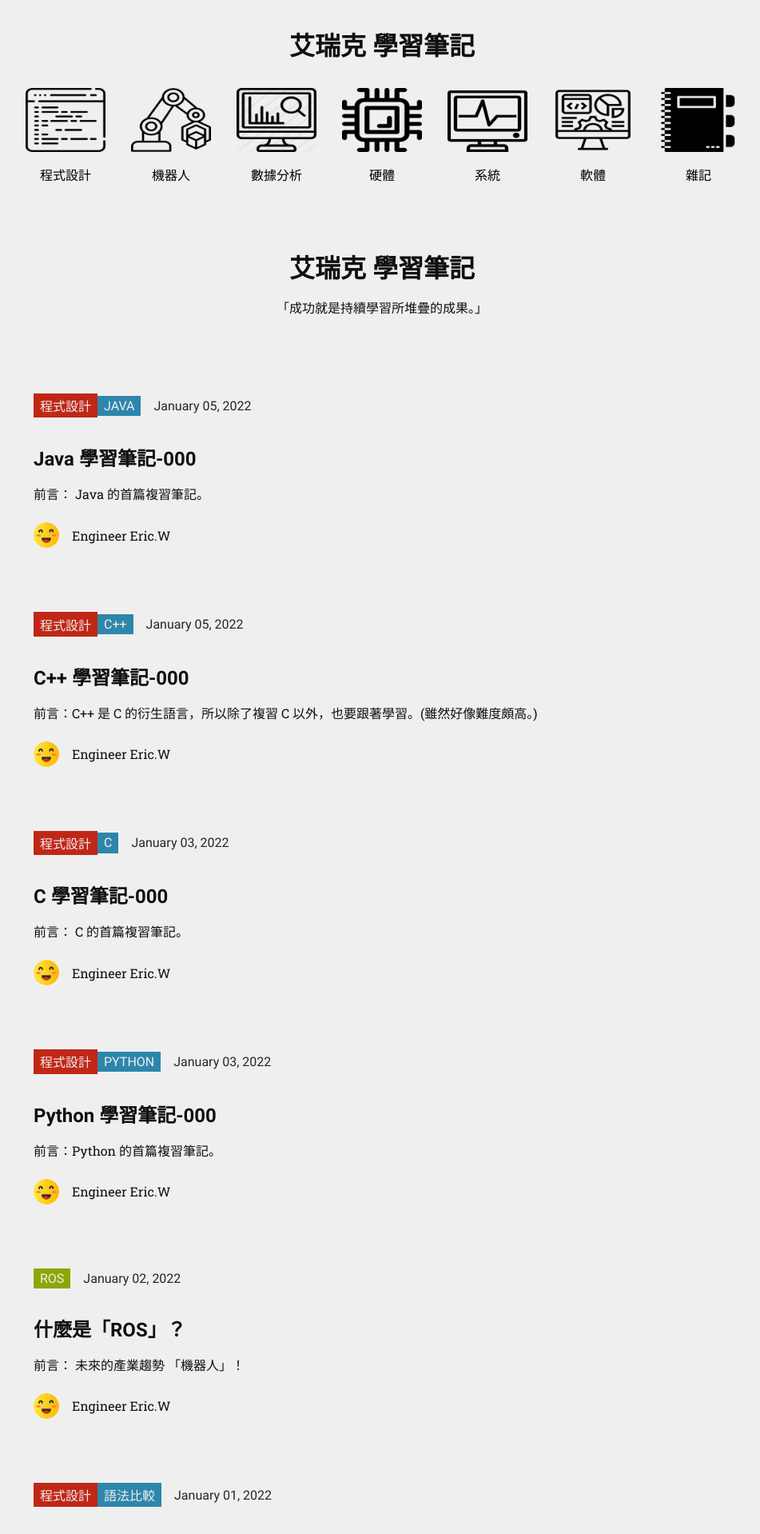
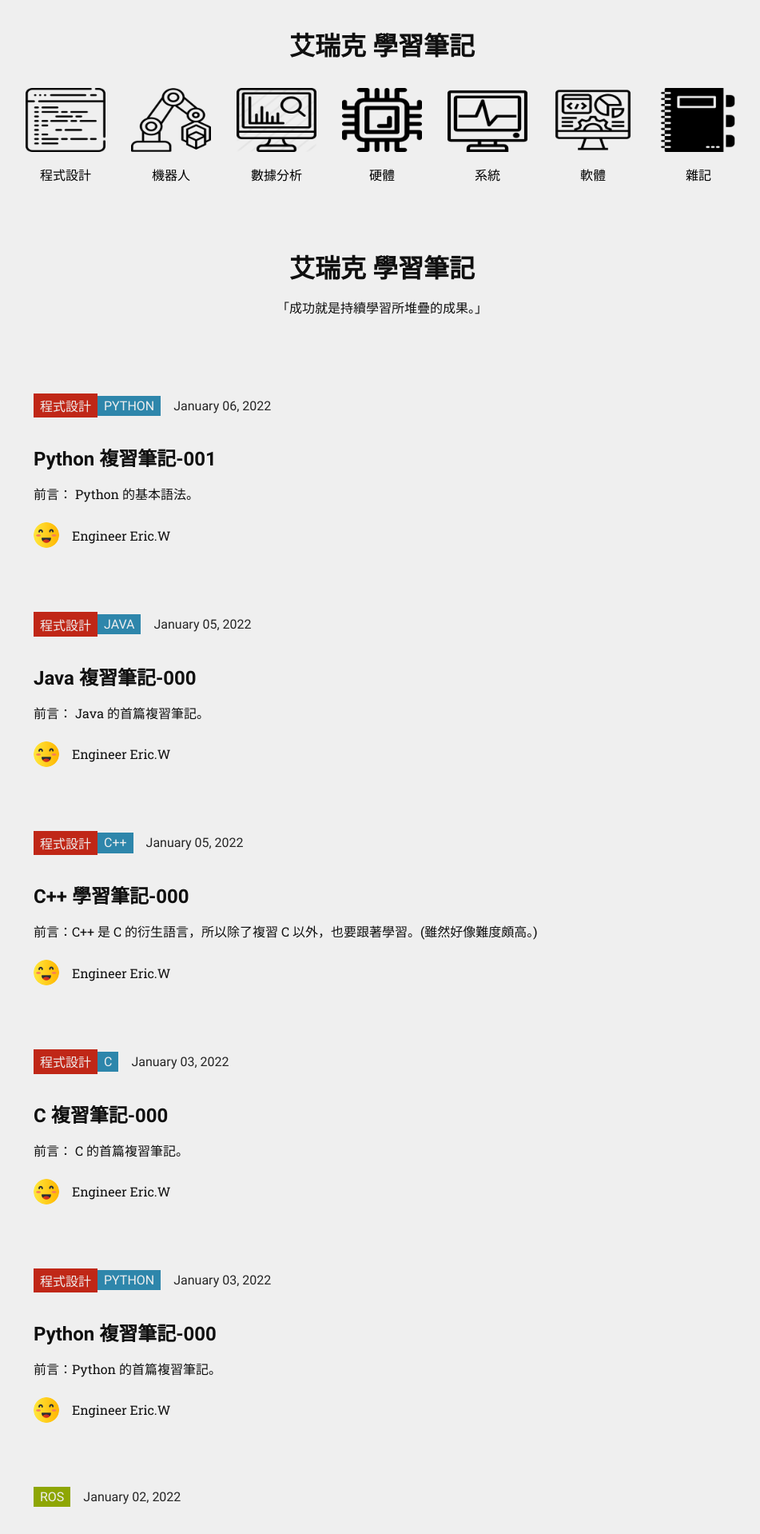
Before and after one commit to ericwang1013/ericwang1013.github.io, a Jekyll site: the page index.html, which Jekyll copies as it is, in a window 1280 px wide. Shown: the top 1918 px of the page at 80% size, without its empty margins (162-1113 px from the left). Built offline with Jekyll 4.4.1, drawn with Linux system fonts in a browser that asks for light colours; some of the changed text lies outside the part shown.

Commit message:
Update index.html

```diff
--- a/index.html
+++ b/index.html
@@ -417,6 +417,44 @@
     </section>
 
 
+        <section class="snippet snippet_programming-python-2022-01-06-python-basic-syntax">
+            <style>
+    .snippet_programming-python-2022-01-06-python-basic-syntax::after {
+
+        background-image:
+        radial-gradient(ellipse closest-side, var(--c-snippetBackgroundExternal), var(--c-snippetBackgroundInternal)),
+        url(
+
+                https://ericwang1013.github.io/
+
+        );
+    }
+    </style>
+<a class="snippet__link" href="/programming/python/2022/01/06/python-basic-syntax.html">
+    <section class="snippet__data">
+        <section class="snippet__data__metadata">
+            <section class="snippet__data__metadata__category">
+
+                    <p class="snippet__data__metadata__category__title" style="background: var(--c-themeHueRed)">程式設計</p>
+            <p class="snippet__data__metadata__category__title" style="background: var(--c-themeHueBlue)">Python</p>
+
+            </section>
+            <p class="snippet__data__metadata__date">January 06, 2022</p>
+        </section>
+        <h2 class="snippet__data__header">Python 複習筆記-001</h2>
+        <p class="snippet__data__text">前言： Python 的基本語法。
+</p>
+
+            <div class="snippet__data__author">
+
+                <img src="https://ericwang1013.github.io/assets/img/authors/eric.png"/>
+                <p>Engineer Eric.W</p>
+            </div>
+
+    </section>
+</a>
+        </section>
+
         <section class="snippet snippet_programming-java-2022-01-05-java-introduction">
             <style>
     .snippet_programming-java-2022-01-05-java-introduction::after {
@@ -441,7 +479,7 @@
             </section>
             <p class="snippet__data__metadata__date">January 05, 2022</p>
         </section>
-        <h2 class="snippet__data__header">Java 學習筆記-000</h2>
+        <h2 class="snippet__data__header">Java 複習筆記-000</h2>
         <p class="snippet__data__text">前言： Java 的首篇複習筆記。
 </p>
 
@@ -517,7 +555,7 @@
             </section>
             <p class="snippet__data__metadata__date">January 03, 2022</p>
         </section>
-        <h2 class="snippet__data__header">C 學習筆記-000</h2>
+        <h2 class="snippet__data__header">C 複習筆記-000</h2>
         <p class="snippet__data__text">前言： C 的首篇複習筆記。
 </p>
 
@@ -555,7 +593,7 @@
             </section>
             <p class="snippet__data__metadata__date">January 03, 2022</p>
         </section>
-        <h2 class="snippet__data__header">Python 學習筆記-000</h2>
+        <h2 class="snippet__data__header">Python 複習筆記-000</h2>
         <p class="snippet__data__text">前言：Python 的首篇複習筆記。
 </p>
 
@@ -646,83 +684,7 @@
 </a>
         </section>
 
-        <section class="snippet snippet_notes-2021-12-31-welcome-new-year">
-            <style>
-    .snippet_notes-2021-12-26-welcome-new-year::after {
-
-        background-image:
-        radial-gradient(ellipse closest-side, var(--c-snippetBackgroundExternal), var(--c-snippetBackgroundInternal)),
-        url(
-
-                https://ericwang1013.github.io/
-
-        );
-    }
-    </style>
-<a class="snippet__link" href="/notes/2021/12/31/welcome-new-year.html">
-    <section class="snippet__data">
-        <section class="snippet__data__metadata">
-            <section class="snippet__data__metadata__category">
-
-                    <p class="snippet__data__metadata__category__title" style="background: var(--c-themeHuePurple)">雜記</p>
-
-            </section>
-            <p class="snippet__data__metadata__date">December 31, 2021</p>
-        </section>
-        <h2 class="snippet__data__header">Good Bye 2021 and Welcome 2022. Happy New Year!</h2>
-        <p class="snippet__data__text">準備跨年囉~
-</p>
-
-            <div class="snippet__data__author">
-
-                <img src="https://ericwang1013.github.io/assets/img/authors/eric.png"/>
-                <p>Engineer Eric.W</p>
-            </div>
-
-    </section>
-</a>
-        </section>
-
-        <section class="snippet snippet_notes-2021-12-26-welcome-to-my-blog">
-            <style>
-    .snippet_notes-2021-12-26-welcome-to-my-blog::after {
-
-        background-image:
-        radial-gradient(ellipse closest-side, var(--c-snippetBackgroundExternal), var(--c-snippetBackgroundInternal)),
-        url(
-
-                https://ericwang1013.github.io/
-
-        );
-    }
-    </style>
-<a class="snippet__link" href="/notes/2021/12/26/Welcome-to-My-Blog.html">
-    <section class="snippet__data">
-        <section class="snippet__data__metadata">
-            <section class="snippet__data__metadata__category">
-
-                    <p class="snippet__data__metadata__category__title" style="background: var(--c-themeHuePurple)">雜記</p>
-
-            </section>
-            <p class="snippet__data__metadata__date">December 26, 2021</p>
-        </section>
-        <h2 class="snippet__data__header">Welcome to My Blog!</h2>
-        <p class="snippet__data__text">我的工程師 Blog 終於弄好，特此紀錄。
-(嗚嗚，花了兩個禮拜查資料和整個聖誕節做版面調整呀！)
-</p>
-
-            <div class="snippet__data__author">
-
-                <img src="https://ericwang1013.github.io/assets/img/authors/eric.png"/>
-                <p>Engineer Eric.W</p>
-            </div>
-
-    </section>
-</a>
-        </section>
-
 </section>
-
 
     <footer class="footer">
         <section class="footer__about">
```
